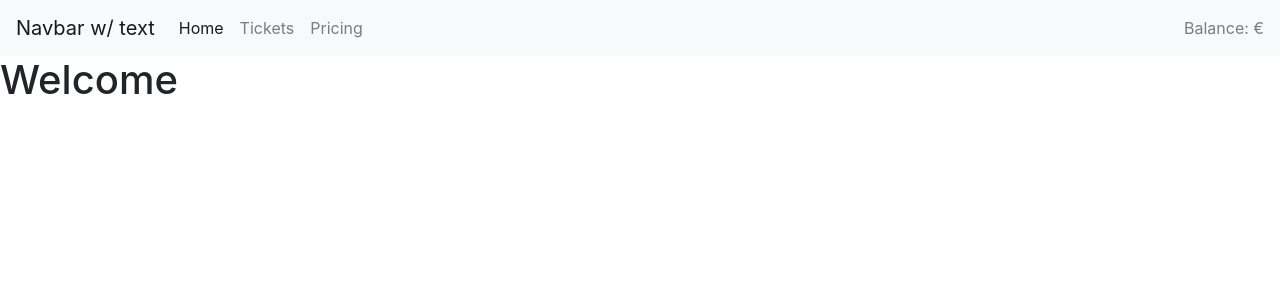
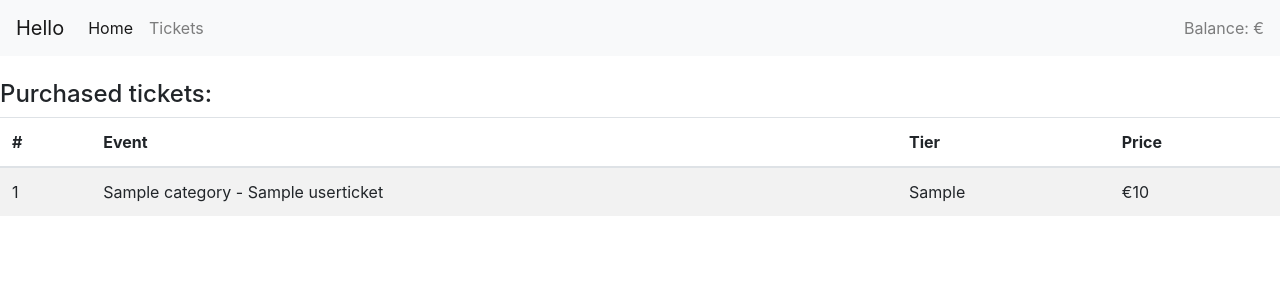
Before and after one commit to lacikerekes93/ticket-store-dbdemo, a Flask app: template templates/index.html in a window 1280 px wide. Shown: the top 300 px of the page. Run offline with Flask 2, Linux system fonts and the light colour scheme; the template is opened without the code that fills it: most values are stand-ins (such as "Sample title", 1, 10 or a date in 2020); some libraries are stand-ins or nearby versions.

Commit message:
list purchased and all tickets

```diff
--- a/main.py
+++ b/main.py
@@ -31,9 +31,27 @@
 def index(id):
 
     user_data = _get_json_from_db('''SELECT * FROM Users where UserId=%s''', id)[0]
-    tickets_data = _get_json_from_db('''SELECT * FROM Tickets''')
+    userticket_data = _get_json_from_db('''
+                                            select t.*, e.* from Users u
+                                            join UserTicket ut on u.UserId = ut.UserId
+                                            join Tickets t on ut.TicketId = t.TicketId
+                                            join Event e on t.EventId = e.EventId
+                                        ''')
+    print(userticket_data)
+    return render_template('index.html', user=user_data, usertickets=userticket_data)
 
-    return render_template('index.html', user=user_data, tickets=tickets_data)
+@app.route('/tickets/user/<id>')
+def tickets(id):
+
+    user_data = _get_json_from_db('''SELECT * FROM Users where UserId=%s''', id)[0]
+    tickets_data = _get_json_from_db('''
+                                    select *
+                                    from Tickets t
+                                    join Event e on t.EventId = e.EventId
+                                    ''')
+
+    print(tickets_data)
+    return render_template('tickets.html', user=user_data, tickets=tickets_data)
 
 @app.route('/signin')
 def form():
@@ -56,4 +74,4 @@
         else:
             return render_template('signin.html')
 
-app.run(host='localhost', port=5000)
+#app.run(host='localhost', port=5000)
--- a/templates/header.html
+++ b/templates/header.html
@@ -1,5 +1,6 @@
 <nav class="navbar navbar-expand-lg navbar-light bg-light">
-    <a class="navbar-brand" href="#">Navbar w/ text</a>
+    <a class="navbar-brand" href="#">Hello {{user.Username}}</a>
+
     <button class="navbar-toggler" type="button" data-toggle="collapse" data-target="#navbarText"
             aria-controls="navbarText" aria-expanded="false" aria-label="Toggle navigation">
         <span class="navbar-toggler-icon"></span>
@@ -7,13 +8,11 @@
     <div class="collapse navbar-collapse" id="navbarText">
         <ul class="navbar-nav mr-auto">
             <li class="nav-item active">
-                <a class="nav-link" href="#">Home <span class="sr-only">(current)</span></a>
+                <a class="nav-link" href="{{ url_for('index', id=user.UserId) }}">Home <span class="sr-only">(current)</span></a>
             </li>
             <li class="nav-item">
-                <a class="nav-link" href="#">Tickets</a>
-            </li>
-            <li class="nav-item">
-                <a class="nav-link" href="#">Pricing</a>
+                <a class="nav-link" href="{{ url_for('tickets', id=user.UserId) }}">Tickets</a>
+</a>
             </li>
         </ul>
         <span class="navbar-text">
--- a/templates/index.html
+++ b/templates/index.html
@@ -13,37 +13,30 @@
 </head>
 
 <body>
-<nav class="navbar navbar-expand-lg navbar-light bg-light">
-    <a class="navbar-brand" href="#">Navbar w/ text</a>
-    <button class="navbar-toggler" type="button" data-toggle="collapse" data-target="#navbarText"
-            aria-controls="navbarText" aria-expanded="false" aria-label="Toggle navigation">
-        <span class="navbar-toggler-icon"></span>
-    </button>
-    <div class="collapse navbar-collapse" id="navbarText">
-        <ul class="navbar-nav mr-auto">
-            <li class="nav-item active">
-                <a class="nav-link" href="#">Home <span class="sr-only">(current)</span></a>
-            </li>
-            <li class="nav-item">
-                <a class="nav-link" href="#">Tickets</a>
-            </li>
-            <li class="nav-item">
-                <a class="nav-link" href="#">Pricing</a>
-            </li>
-        </ul>
-        <span class="navbar-text">
-      Balance: €{{user.Balance}}
-    </span>
-    </div>
-</nav>
+{% include "header.html" %}
 
-<h1>Welcome {{user.Username}}</h1>
-
-<script>
-    $(function() {
-    $("#navigation").load("navigation.html");
-});
-</script>
+<br/>
+<h4>Purchased tickets:</h4>
+<table class="table table-striped">
+    <thead>
+    <tr>
+        <th scope="col">#</th>
+        <th scope="col">Event</th>
+        <th scope="col">Tier</th>
+        <th scope="col">Price</th>
+    </tr>
+    </thead>
+    <tbody>
+    {% for ut in usertickets %}
+    <tr>
+        <td>{{ ut.TicketId }}</td>
+        <td>{{ ut.Category }} - {{ ut.Name }}</td>
+        <td>{{ ut.TicketTier }}</td>
+        <td>€{{ ut.Price }}</td>
+    </tr>
+    {% endfor %}
+    </tbody>
+</table>
 
 
 <!-- Optional JavaScript -->
@@ -57,5 +50,5 @@
 <script src="https://cdn.jsdelivr.net/npm/bootstrap@4.3.1/dist/js/bootstrap.min.js"
         integrity="sha384-JjSmVgyd0p3pXB1rRibZUAYoIIy6OrQ6VrjIEaFf/nJGzIxFDsf4x0xIM+B07jRM"
         crossorigin="anonymous"></script>
-</body>
+</br>
 </html>
```
Also changed, not shown: db_population.sql (+23 -3 lines), templates/tickets.html (+42 -12 lines).
